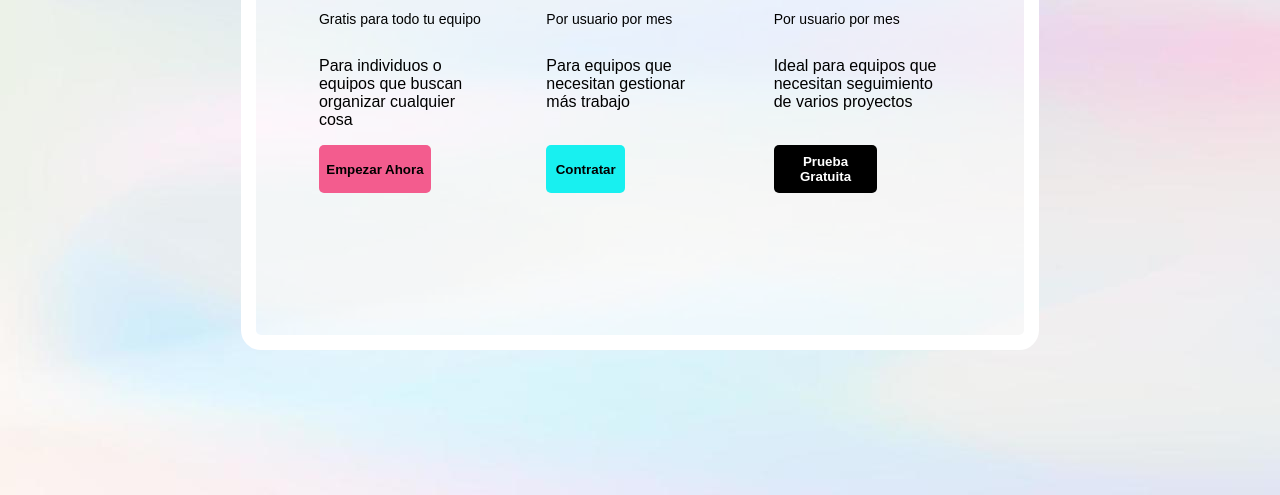
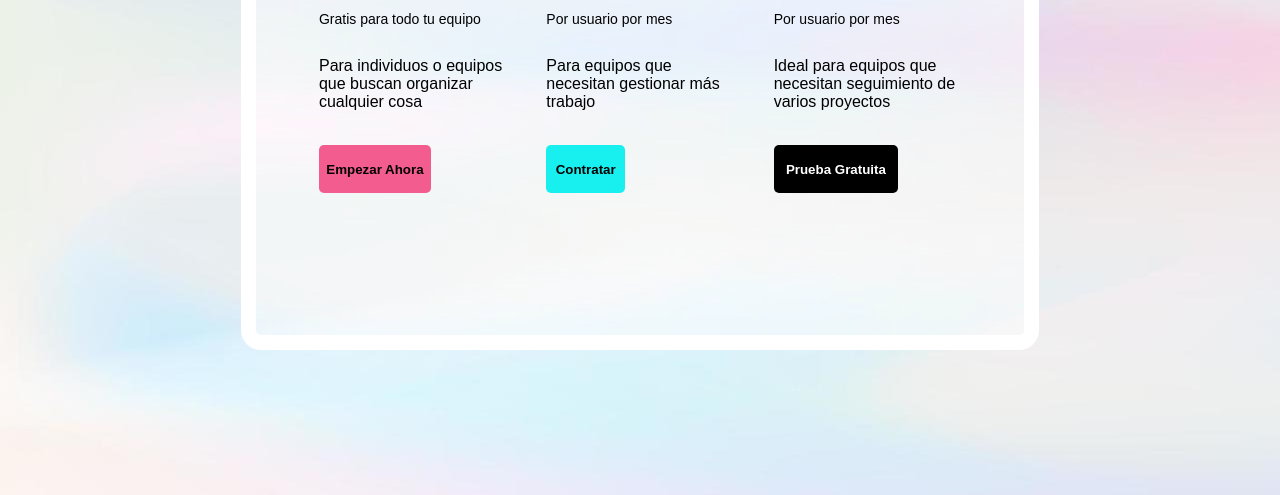
Before and after one commit to sosamarianac/005-Princing-Card, a plain HTML site: page index.html in a window 1280 px wide. Shown: the part 305-800 px from the top of the page. Drawn offline with Linux system fonts and the light colour scheme.

Commit message:
Correccion de margen

```diff
--- a/index.css
+++ b/index.css
@@ -51,7 +51,7 @@ span {
     font-size: 14px;
 }
 .info {
-    width: 80%;
+    width: 90%;
     height: 15%;
 
 }
@@ -74,7 +74,7 @@ span {
 
 }
 .but3 {
-    width: 50%;
+    width: 60%;
     height: 10%;
     border-style: none;
     background-color: black;
```
